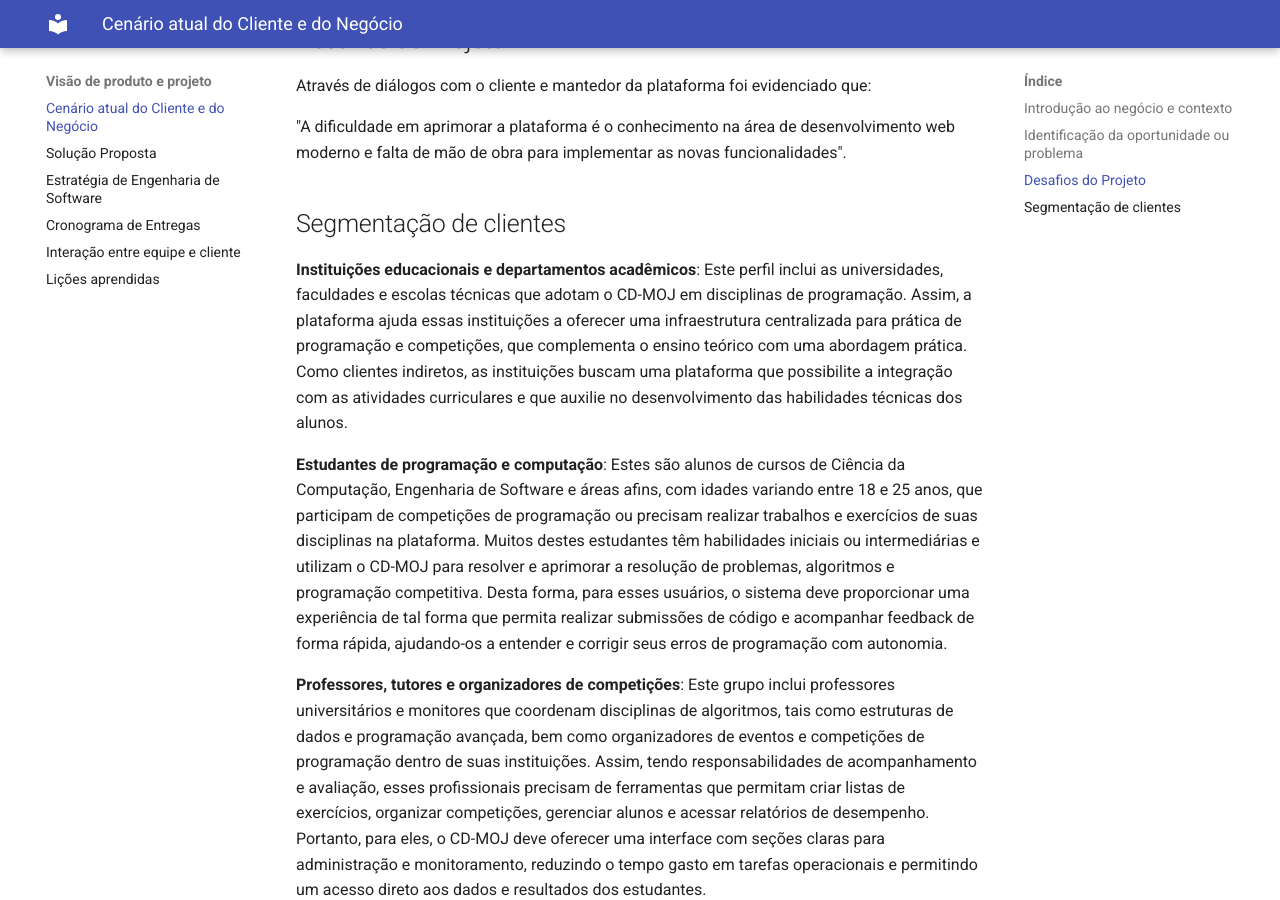
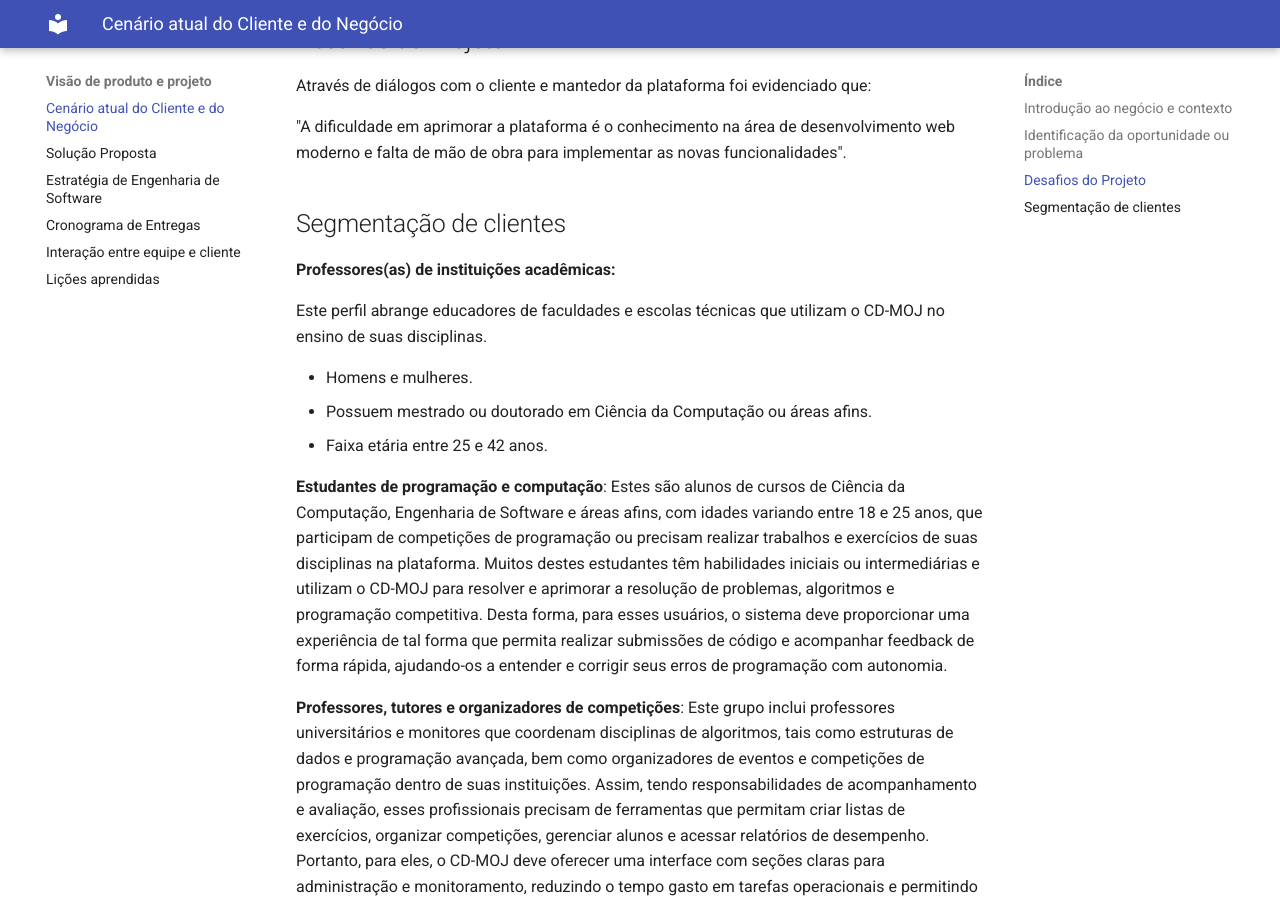
Before and after one commit to mdsreq-fga-unb/2024.2-T01-CD-MOJ, an MkDocs documentation site: the page built from docs/visao/Cenario.md, in a window 1280 px wide and 900 px high, scrolled down 2591 px. Built offline with MkDocs 1.6.1 and Material for MkDocs 9.7.7, drawn with Linux system fonts in a browser that asks for light colours.

Commit message:
docs(#3): melhora descrição do perfil "instituições educacionais e departamentos acadêmicos"

```diff
--- a/docs/visao/Cenario.md
+++ b/docs/visao/Cenario.md
@@ -36,7 +36,13 @@ Através de diálogos com o cliente e mantedor da plataforma foi evidenciado que
 
 ## Segmentação de clientes
 
-**Instituições educacionais e departamentos acadêmicos**: Este perfil inclui as universidades, faculdades e escolas técnicas que adotam o CD-MOJ em disciplinas de programação. Assim, a plataforma ajuda essas instituições a oferecer uma infraestrutura centralizada para prática de programação e competições, que complementa o ensino teórico com uma abordagem prática. Como clientes indiretos, as instituições buscam uma plataforma que possibilite a integração com as atividades curriculares e que auxilie no desenvolvimento das habilidades técnicas dos alunos.
+**Professores(as) de instituições acadêmicas:**
+
+Este perfil abrange educadores de faculdades e escolas técnicas que utilizam o CD-MOJ no ensino de suas disciplinas.
+
+- Homens e mulheres.
+- Possuem mestrado ou doutorado em Ciência da Computação ou áreas afins.
+- Faixa etária entre 25 e 42 anos.
 
 **Estudantes de programação e computação**: Estes são alunos de cursos de Ciência da Computação, Engenharia de Software e áreas afins, com idades variando entre 18 e 25 anos, que participam de competições de programação ou precisam realizar trabalhos e exercícios de suas disciplinas na plataforma. Muitos destes estudantes têm habilidades iniciais ou intermediárias e utilizam o CD-MOJ para resolver e aprimorar a resolução de problemas, algoritmos e programação competitiva. Desta forma, para esses usuários, o sistema deve proporcionar uma experiência de tal forma que permita realizar submissões de código e acompanhar feedback de forma rápida, ajudando-os a entender e corrigir seus erros de programação com autonomia.
 
```
